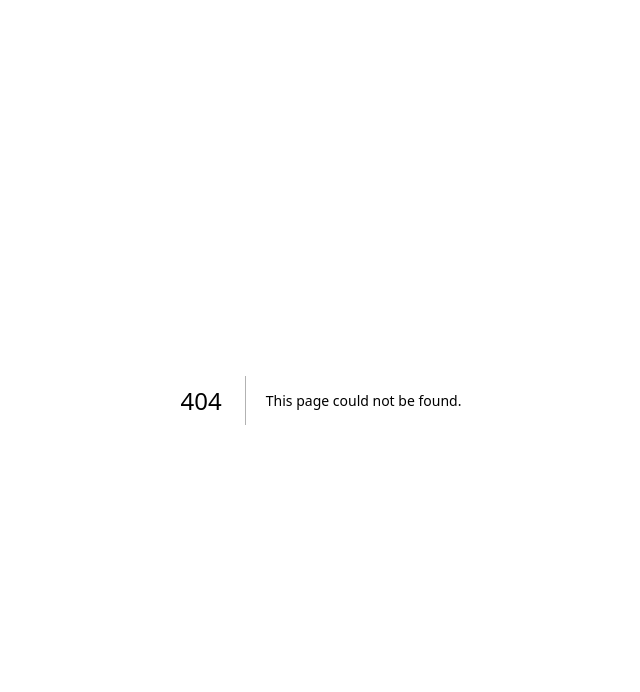
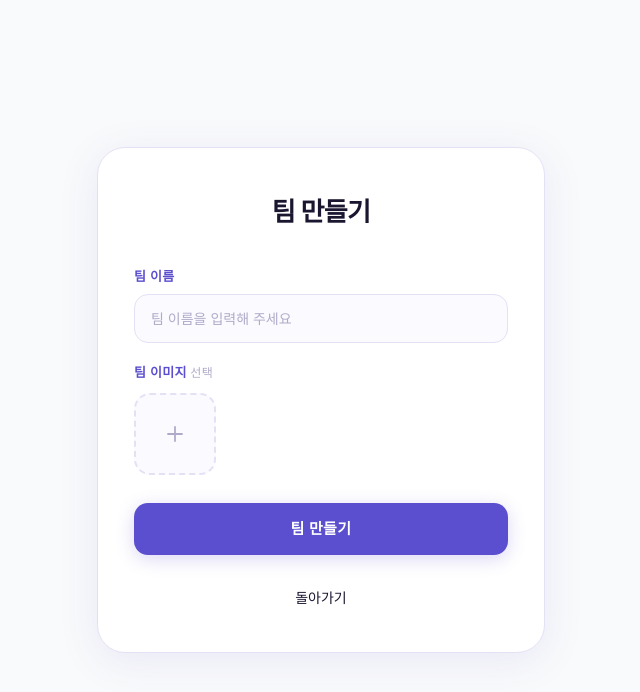
Before and after one commit to mju-sw-engineering/Todo-FE, a Next.js app: page /teams/new in a window 1280 px wide. Before the commit this address had no page. Shown: the top 692 px of the page, without its empty margins (319-959 px from the left). Built offline with nearby package versions, Linux system fonts and the light colour scheme; no server answers; a web font is replaced by a local one.

Commit message:
feat: 팀 생성 화면 추가

```diff
--- /dev/null
+++ b/src/app/teams/new/page.tsx
@@ -0,0 +1,133 @@
+'use client'
+
+import { useRouter } from 'next/navigation'
+import { useRef, useState } from 'react'
+import { AuthButton } from '@/components/ui/AuthButton'
+import { AuthInput } from '@/components/ui/AuthInput'
+import { usePresignedUpload } from '@/hooks/usePresignedUpload'
+import { ApiError } from '@/lib/apiClient'
+import { createTeam } from '@/services/teamService'
+import { useAuth } from '@/store/authStore'
+
+export default function TeamNewPage() {
+  const router = useRouter()
+  const { token } = useAuth()
+
+  const [teamName, setTeamName] = useState('')
+  const [teamImage, setTeamImage] = useState<File | null>(null)
+  const [previewUrl, setPreviewUrl] = useState<string | null>(null)
+  const [error, setError] = useState('')
+  const [isLoading, setIsLoading] = useState(false)
+  const fileInputRef = useRef<HTMLInputElement>(null)
+
+  const { upload, isUploading } = usePresignedUpload({ type: 'TEAM', token: token ?? undefined })
+
+  function handleImageChange(e: React.ChangeEvent<HTMLInputElement>) {
+    const file = e.target.files?.[0]
+    if (!file) return
+    setError('')
+    setTeamImage(file)
+    setPreviewUrl(URL.createObjectURL(file))
+  }
+
+  async function handleSubmit(e: React.FormEvent<HTMLFormElement>) {
+    e.preventDefault()
+    setError('')
+    if (!token) {
+      setError('로그인이 필요합니다.')
+      return
+    }
+
+    setIsLoading(true)
+    try {
+      let teamImageKey: string | null = null
+      if (teamImage) {
+        teamImageKey = await upload(teamImage)
+      }
+      const team = await createTeam({ teamName, teamImageKey }, token)
+      router.push(`/teams/${team.id}`)
+    } catch (err) {
+      setError(err instanceof ApiError ? err.message : '팀 생성 중 오류가 발생했습니다.')
+    } finally {
+      setIsLoading(false)
+    }
+  }
+
+  return (
+    <div className="min-h-screen bg-gray-50 flex items-center justify-center px-6">
+      <div className="w-full max-w-md bg-white rounded-[28px] border border-border shadow-[0_8px_40px_rgba(91,79,207,0.10)] px-9 pt-11 pb-11">
+        <div className="text-center mb-9">
+          <h1 className="text-[26px] font-bold text-ink tracking-tight">팀 만들기</h1>
+        </div>
+
+        <form onSubmit={handleSubmit} className="flex flex-col gap-5">
+          <AuthInput
+            id="teamName"
+            label="팀 이름"
+            type="text"
+            value={teamName}
+            onChange={(e) => setTeamName(e.target.value)}
+            placeholder="팀 이름을 입력해 주세요"
+            required
+          />
+
+          <div>
+            <p className="text-[13px] font-semibold text-primary tracking-wide mb-2.5">
+              팀 이미지 <span className="text-[12px] font-normal text-muted">선택</span>
+            </p>
+            <button
+              type="button"
+              onClick={() => fileInputRef.current?.click()}
+              className="w-20.5 h-20.5 rounded-2xl border-2 border-dashed border-border bg-input-bg flex items-center justify-center overflow-hidden transition-all duration-200 hover:border-primary hover:bg-primary-light"
+            >
+              {previewUrl ? (
+                // eslint-disable-next-line @next/next/no-img-element
+                <img
+                  src={previewUrl}
+                  alt="팀 이미지 미리보기"
+                  className="w-full h-full object-cover"
+                />
+              ) : (
+                <svg
+                  className="w-6 h-6 text-muted"
+                  xmlns="http://www.w3.org/2000/svg"
+                  fill="none"
+                  viewBox="0 0 24 24"
+                  stroke="currentColor"
+                  strokeWidth={1.8}
+                  strokeLinecap="round"
+                  strokeLinejoin="round"
+                >
+                  <line x1="12" y1="5" x2="12" y2="19" />
+                  <line x1="5" y1="12" x2="19" y2="12" />
+                </svg>
+              )}
+            </button>
+            <input
+              ref={fileInputRef}
+              type="file"
+              accept="image/*"
+              onChange={handleImageChange}
+              className="hidden"
+            />
+          </div>
+
+          {error && (
+            <p className="text-sm text-red-400 bg-red-50 rounded-xl px-3.5 py-2.5">{error}</p>
+          )}
+
+          <AuthButton disabled={isLoading || isUploading}>
+            {isUploading ? '이미지 업로드 중...' : isLoading ? '팀 생성 중...' : '팀 만들기'}
+          </AuthButton>
+        </form>
+
+        <button
+          onClick={() => router.back()}
+          className="block w-full text-center mt-8 text-[14px] font-medium text-ink hover:text-primary transition-colors duration-200"
+        >
+          돌아가기
+        </button>
+      </div>
+    </div>
+  )
+}
--- /dev/null
+++ b/src/services/teamService.ts
@@ -0,0 +1,6 @@
+import { postJson } from '@/lib/apiClient'
+import type { CreateTeamRequest, TeamResponse } from '@/types/team.types'
+
+export async function createTeam(request: CreateTeamRequest, token: string): Promise<TeamResponse> {
+  return postJson<TeamResponse>('/api/teams', request, token)
+}
```
Also changed, not shown: src/types/team.types.ts (added, +10 -0 lines).
